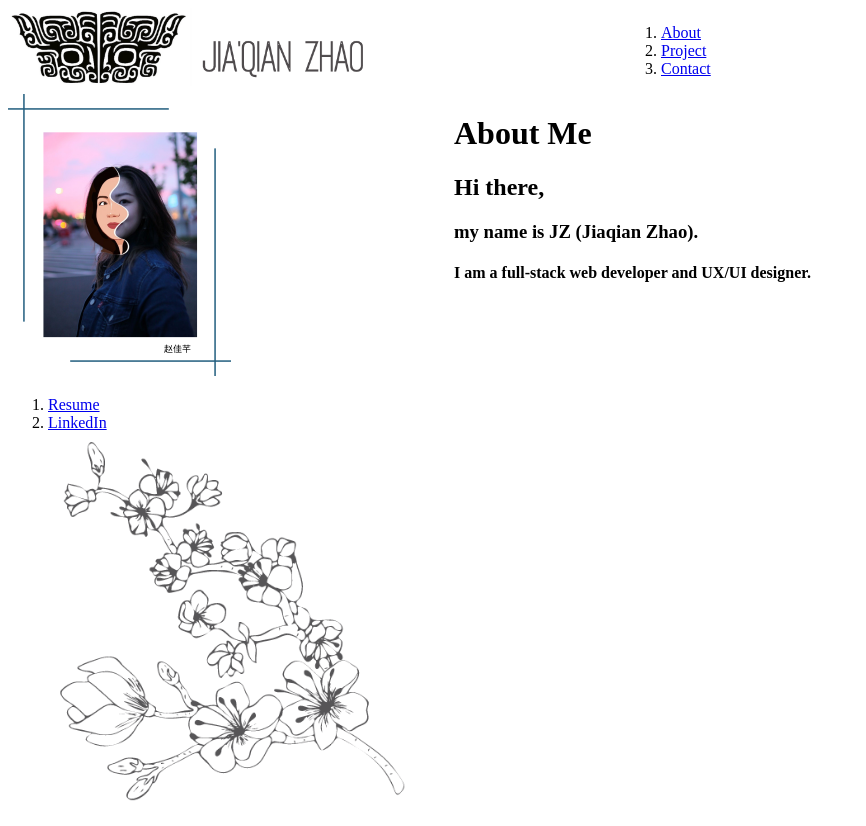
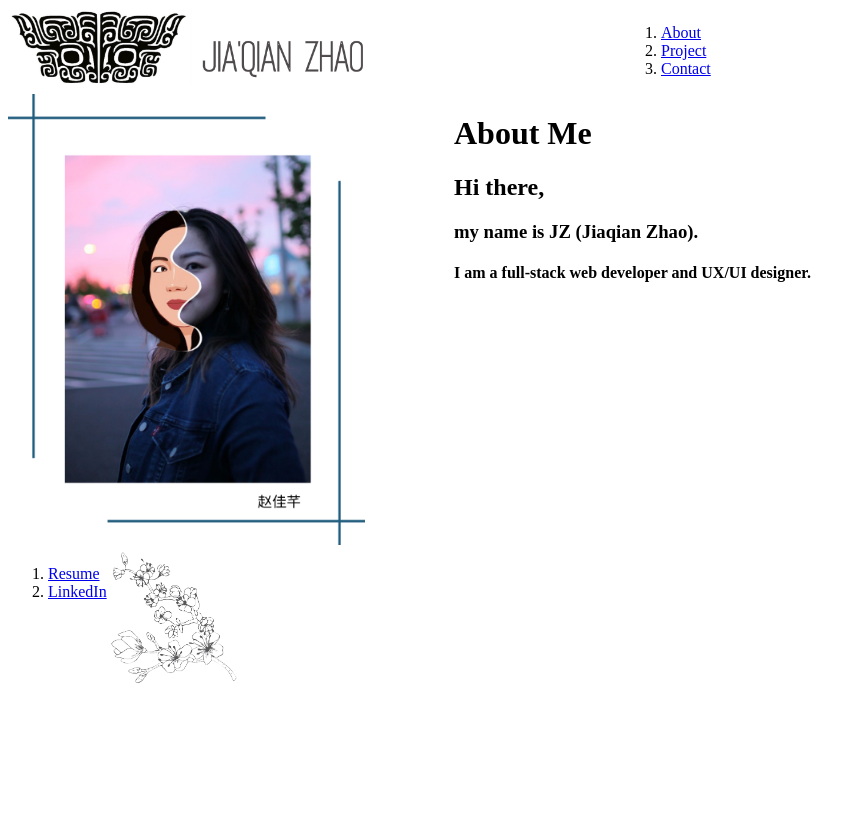
Before and after one commit to JZSweet/jz-portfolio2.0, a React (Create React App) app: page / in a window 1280 px wide. Shown: the whole page, without its empty margins (0-866 px from the left). After the commit the page ends 800 px from the top, so only its background shows below. Built offline with nearby package versions, Linux system fonts and the light colour scheme.

Commit message:
restacture footer into 2 components and add css style

```diff
--- a/src/components/Footer.js
+++ b/src/components/Footer.js
@@ -1,5 +1,8 @@
 import React, { Component } from 'react';
-import Breadcrumb from 'react-bootstrap/Breadcrumb';
+import Container from 'react-bootstrap/Container';
+import Row from 'react-bootstrap/Row';
+import Col from 'react-bootstrap/Col';
+import FooterCrumb from '../components/FooterCrumb';
 import Foot from './img/Footer.png';
 import './css/style.css';
 
@@ -8,17 +11,22 @@ import './css/style.css';
 class Footer extends Component {
   render() {
     return (
-      <Breadcrumb>
-        <Breadcrumb.Item href='#'>Resume</Breadcrumb.Item>
-        <Breadcrumb.Item href='#'>LinkedIn</Breadcrumb.Item>
-        <div className='footer' >
-          <img className='d-block w-50'
-            id='footerpic'
-            src={Foot}
-            alt='footer img' />
-        </div>
-      </Breadcrumb>
+      <Container>
+        <Row>
+          <Col md={{ span: 4, offset: 4 }}>
+            <FooterCrumb />
+          </Col>
 
+          <Col md={{ span: 4, offset: 4 }}>
+            <div className='footer' >
+              <img className='d-block w-100'
+                id='footerpic'
+                src={Foot}
+                alt='footer img' />
+            </div>
+          </Col>
+        </Row>
+      </Container>
     );
   };
 };
--- /dev/null
+++ b/src/components/FooterCrumb.js
@@ -0,0 +1,16 @@
+import React, { Component } from 'react';
+import Breadcrumb from 'react-bootstrap/Breadcrumb';
+import './css/style.css';
+
+class FooterCrumb extends Component {
+    render() {
+      return (
+        <Breadcrumb>
+          <Breadcrumb.Item href='#'>Resume</Breadcrumb.Item>
+          <Breadcrumb.Item href='#'>LinkedIn</Breadcrumb.Item>
+        </Breadcrumb>
+      );
+    };
+  };
+
+  export default FooterCrumb;
--- a/src/components/css/style.css
+++ b/src/components/css/style.css
@@ -9,7 +9,7 @@
 }
 
 #jz1 {
-    max-width: 50%;
+    max-width: 80%;
     height: auto;
 }
 
```
